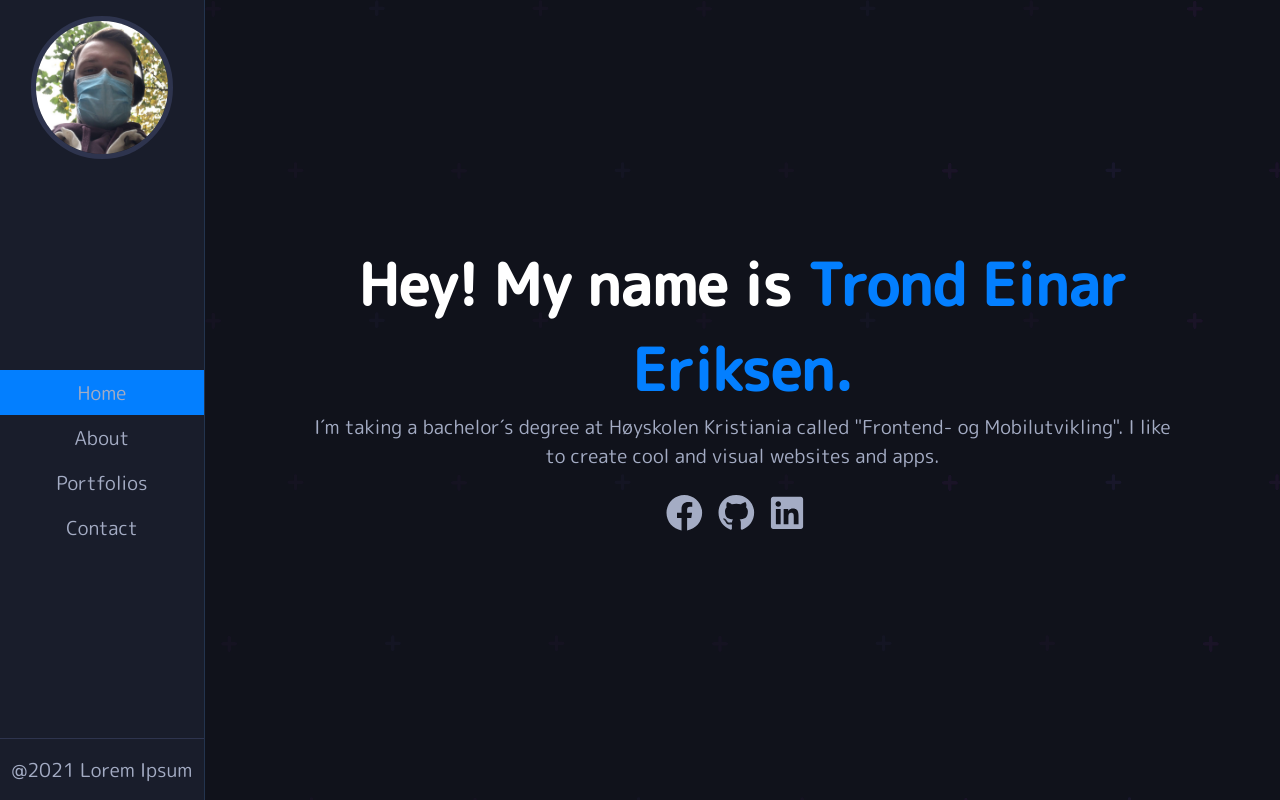
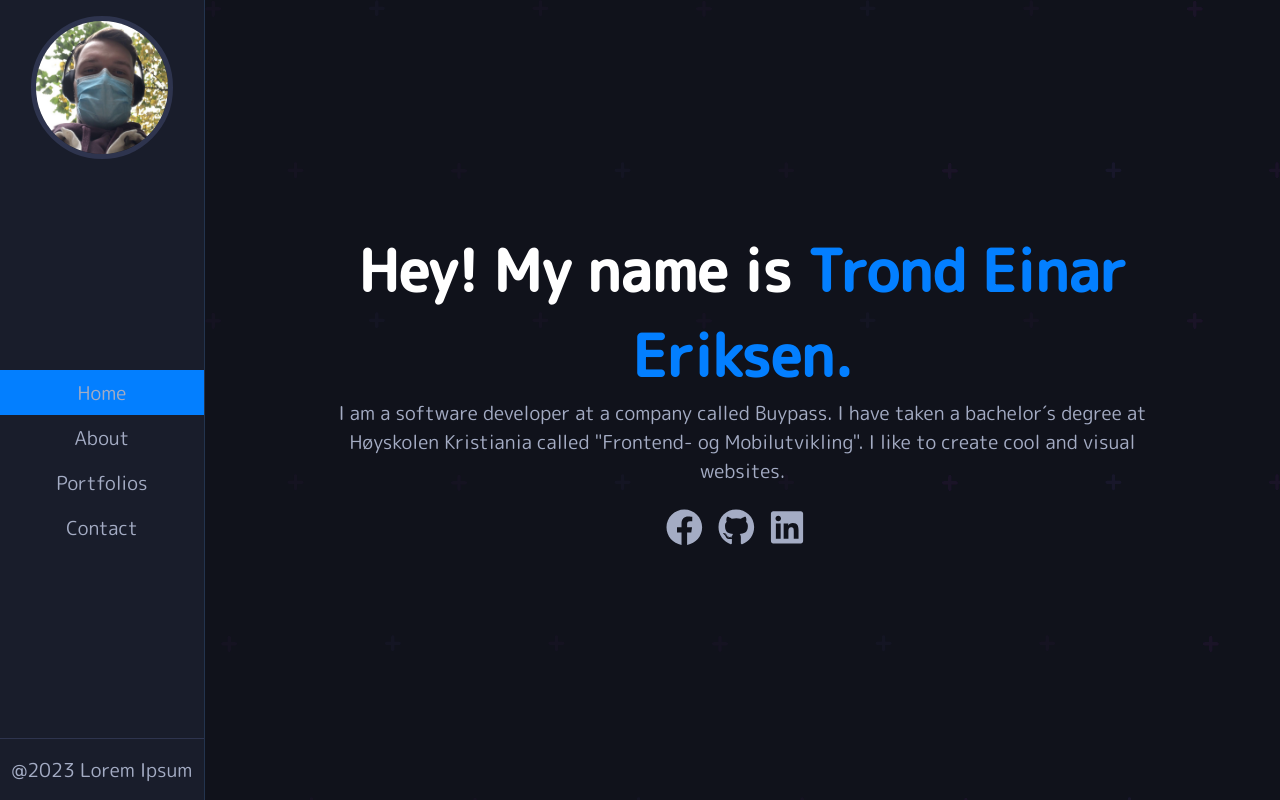
Before and after one commit to TrondEinar/my_portfolio, a React (Create React App) app: page / in a window 1280 px wide. Built offline with nearby package versions, Linux system fonts and the light colour scheme.

Commit message:
long time no see

```diff
--- a/src/Components/ImageSection.js
+++ b/src/Components/ImageSection.js
@@ -1,5 +1,5 @@
 import React from "react";
-import about from "../img/about.png";
+import about from "../img/About.png";
 
 function ImageSection() {
   return (
@@ -30,10 +30,10 @@ function ImageSection() {
           </div>
           <div className="right-section">
             <p>: Trond Einar Eriksen</p>
-            <p>: 22</p>
+            <p>: 25</p>
             <p>: Norwegian</p>
             <p>: Norwegian, English, German</p>
-            <p>: Brannvålsveien 1009, 2560 Alvdal, Norway</p>
+            <p>: Vogts gate 43, 0474 Oslo, Norway</p>
             <p>: Lorem Ipsum</p>
           </div>
         </div>
--- a/src/Components/NavBar.js
+++ b/src/Components/NavBar.js
@@ -34,7 +34,7 @@ function Navbar() {
         </ul>
 
         <footer className="footer">
-          <p>@2021 Lorem Ipsum</p>
+          <p>@2023 Lorem Ipsum</p>
         </footer>
       </nav>
     </div>
--- a/src/Pages/AboutPage.js
+++ b/src/Pages/AboutPage.js
@@ -12,13 +12,13 @@ function AboutPage() {
       <div className="skillsContainer">
         <SkillsSection skill={"HTML"} progress={"80%"} width={"80%"} />
         <SkillsSection skill={"CSS"} progress={"80%"} width={"80%"} />
-        <SkillsSection skill={"JavaScript"} progress={"50%"} width={"50%"} />
-        <SkillsSection skill={"React JS"} progress={"60%"} width={"60%"} />
-        <SkillsSection skill={"Java"} progress={"50%"} width={"50%"} />
+        <SkillsSection skill={"JavaScript"} progress={"60%"} width={"60%"} />
+        <SkillsSection skill={"React JS"} progress={"70%"} width={"70%"} />
+        <SkillsSection skill={"Java"} progress={"60%"} width={"60%"} />
         <SkillsSection skill={"Kotlin"} progress={"50%"} width={"50%"} />
         <SkillsSection skill={"SQL"} progress={"50%"} width={"50%"} />
-        <SkillsSection skill={"Web Design"} progress={"40%"} width={"40%"} />
-        <SkillsSection skill={"UI/UX design"} progress={"30%"} width={"30%"} />
+        <SkillsSection skill={"Web Design"} progress={"60%"} width={"60%"} />
+        <SkillsSection skill={"UI/UX design"} progress={"40%"} width={"40%"} />
       </div>
     </div>
   );
--- a/src/Pages/ContactPage.js
+++ b/src/Pages/ContactPage.js
@@ -26,12 +26,7 @@ function ContactPage() {
           ></iframe>
         </div>
         <div className="contact-sect">
-          <ContactItem
-            icon={phone}
-            text1={"47601378"}
-            text2={"Lorem Ipsum"}
-            title={"Phone"}
-          />
+          <ContactItem icon={phone} text1={"47601378"} title={"Phone"} />
           <ContactItem
             icon={email}
             text1={"trondee98@gmail.com"}
@@ -40,8 +35,8 @@ function ContactPage() {
           />
           <ContactItem
             icon={location}
-            text1={"Trondheimsveien 27"}
-            text2={"0560 Oslo"}
+            text1={"Vogst gate 43"}
+            text2={"0474 Oslo"}
             title={"Location"}
           />
         </div>
--- a/src/Pages/HomePage.js
+++ b/src/Pages/HomePage.js
@@ -13,9 +13,9 @@ function HomePage() {
           <span> Trond Einar Eriksen.</span>
         </h1>
         <p className="h-sub-text">
-          I´m taking a bachelor´s degree at Høyskolen Kristiania called
-          "Frontend- og Mobilutvikling". I like to create cool and visual
-          websites and apps.
+          I am a software developer at a company called Buypass. I have taken a
+          bachelor´s degree at Høyskolen Kristiania called "Frontend- og
+          Mobilutvikling". I like to create cool and visual websites.
         </p>
         <div className="icons">
           <a
```
Also changed, not shown: 2 other files (tests, documents, lock files or other folders).
